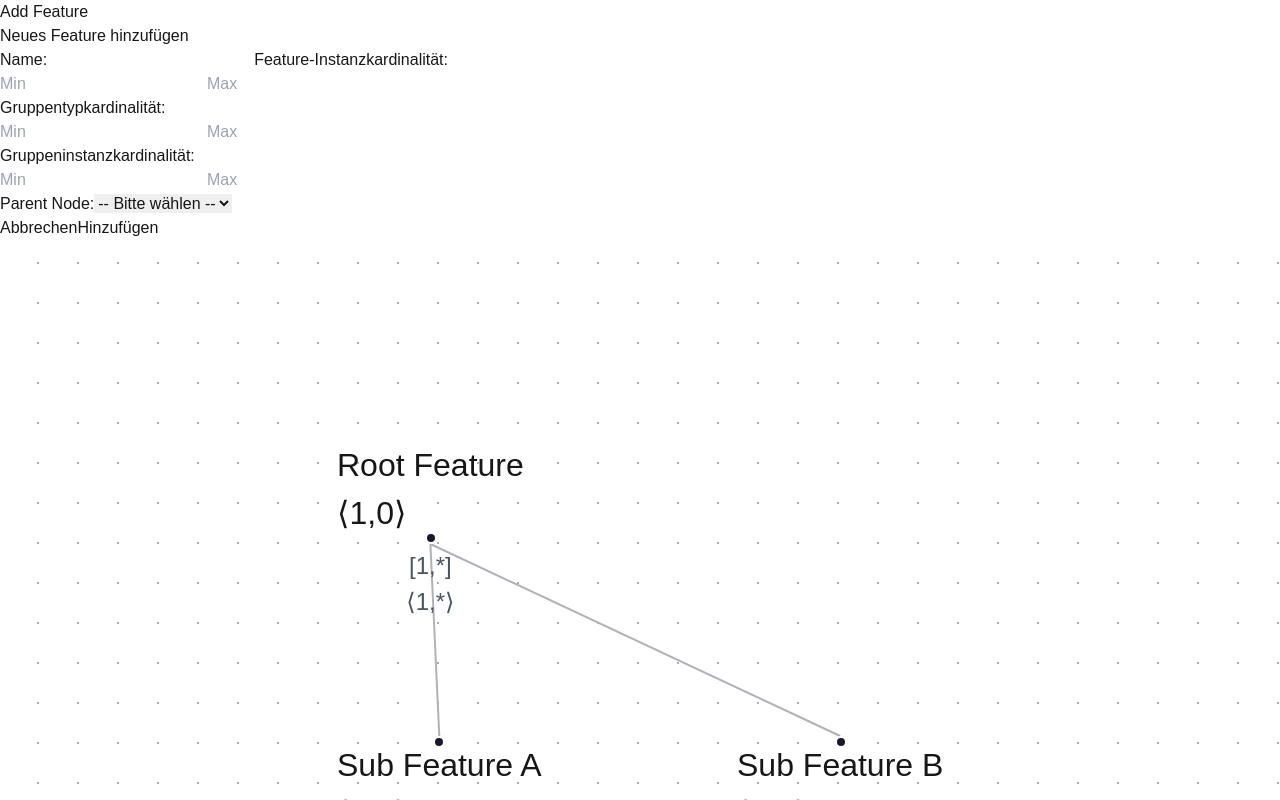
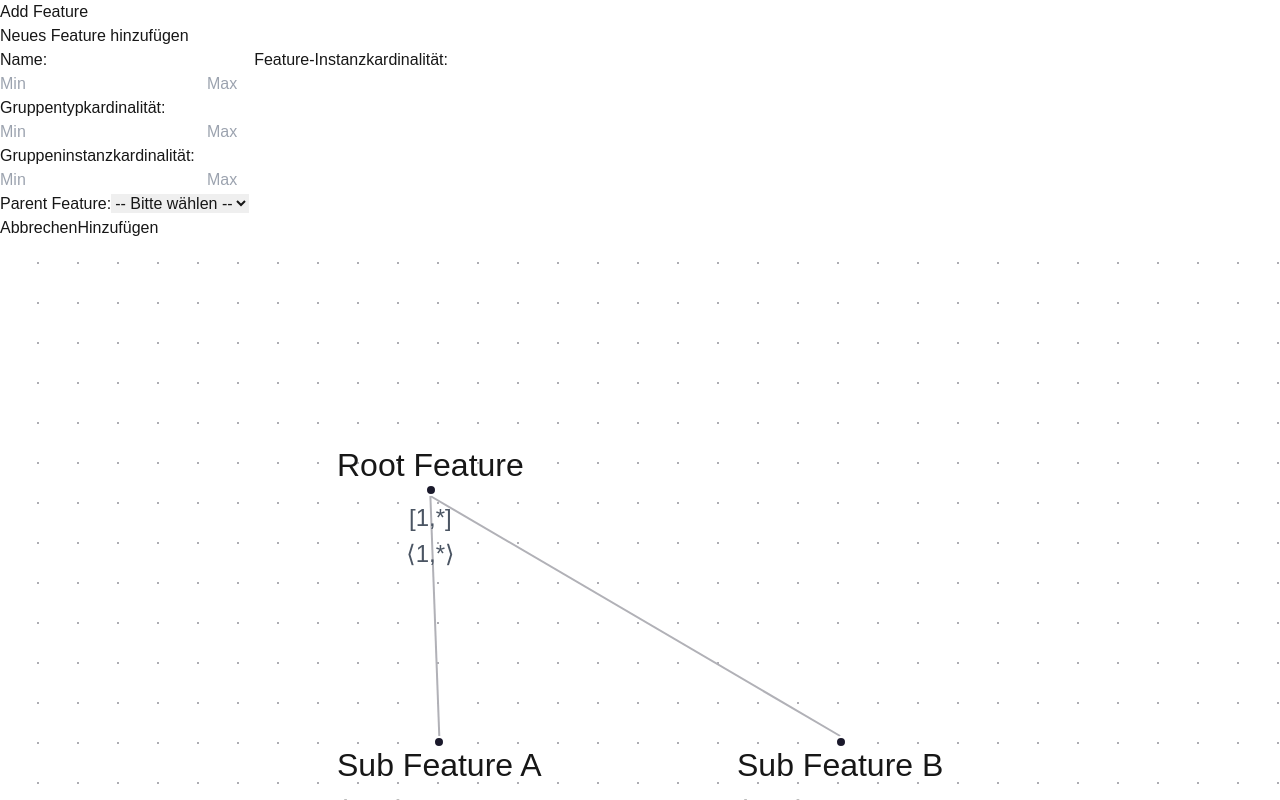
Before and after one commit to KIT-TVA/cfmtoolbox-webeditor, a Next.js app in the folder frontend/cfmtoolbox-webeditor/: page /editor in a window 1280 px wide. Both pictures are taken after a click on the button "Add Feature". Shown: the top 800 px of the page. Built offline with nearby package versions, Linux system fonts and the light colour scheme.

Commit message:
[Frontend] feature: modifidy node root, deleted nodetollbar, editing now is possible via same pop-up as adding

```diff
--- a/frontend/cfmtoolbox-webeditor/src/app/components/AddFeature.tsx
+++ b/frontend/cfmtoolbox-webeditor/src/app/components/AddFeature.tsx
@@ -1,5 +1,3 @@
-
-import { group } from "console";
 import React from "react";
 
 interface AddFeatureModalProps {
@@ -23,6 +21,10 @@ interface AddFeatureModalProps {
     parentId: string;
     setParentId: React.Dispatch<React.SetStateAction<string>>;
     nodes: any[];
+    onUpdateFeature?: () => void;
+    editMode?: boolean;
+    selectedNode?: any;
+    isRootNode?: boolean;
 }
 
 export default function AddFeatureModal({
@@ -46,13 +48,23 @@ export default function AddFeatureModal({
     parentId,
     setParentId,
     nodes,
+    onUpdateFeature,
+    editMode,
+    selectedNode,
+    isRootNode = false,
 }: AddFeatureModalProps) {
     if (!isOpen) return null;
+
+    if (selectedNode?.type === "root" && editMode) {
+        isRootNode = true;
+    }
 
     return (
         <div className="fixed inset-0 bg-black bg-opacity-50 flex justify-center items-center z-[9999]">
             <div className="bg-white p-6 rounded-xl w-96 shadow-lg z-[10000]">
-        <h2 className="text-xl font-semibold mb-4">Neues Feature hinzufügen</h2>
+                <h2 className="text-xl font-semibold mb-4">
+                    {editMode ? "Feature bearbeiten" : "Neues Feature hinzufügen"}
+                </h2>
 
                 <label className="block mb-2">Name:</label>
                 <input
@@ -61,10 +73,10 @@ export default function AddFeatureModal({
                     value={newFeatureName}
                     onChange={(e) => setNewFeatureName(e.target.value)}
                 />
-
+                {!isRootNode && (
+                    <>
                         <label className="block mb-2">Feature-Instanzkardinalität:</label>
-  <div className="flex gap-2">
-
+                        <div className="flex gap-2 mb-4">
                             <input
                                 type="text"
                                 className="w-1/2 border rounded p-2"
@@ -72,7 +84,7 @@ export default function AddFeatureModal({
                                 value={featureInstanceCardinalityMin}
                                 onChange={(e) => {
                                     const value = e.target.value;
-         if (/^\d*$/.test(value) || value === '*') {
+                                    if (/^\d*$/.test(value)) {
                                         setFeatureInstanceCardinalityMin(value);
                                     }
                                 }}
@@ -84,16 +96,16 @@ export default function AddFeatureModal({
                                 value={featureInstanceCardinalityMax}
                                 onChange={(e) => {
                                     const value = e.target.value;
-        if (/^\d*$/.test(value) || value === '*') {
+                                    if (/^\d*$/.test(value) || value === "*") {
                                         setFeatureInstanceCardinalityMax(value);
                                     }
                                 }}
                             />
-
                         </div>
+                    </>
+                )}
                 <label className="block mb-2">Gruppentypkardinalität:</label>
-  <div className="flex gap-2">
-
+                <div className="flex gap-2 mb-4">
                     <input
                         type="text"
                         className="w-1/2 border rounded p-2"
@@ -101,7 +113,7 @@ export default function AddFeatureModal({
                         value={groupTypeCardinalityMin}
                         onChange={(e) => {
                             const value = e.target.value;
-         if (/^\d*$/.test(value) || value === '*') {
+                            if (/^\d*$/.test(value)) {
                                 setGroupTypeCardinalityMin(value);
                             }
                         }}
@@ -113,16 +125,15 @@ export default function AddFeatureModal({
                         value={groupTypeCardinalityMax}
                         onChange={(e) => {
                             const value = e.target.value;
-        if (/^\d*$/.test(value) || value === '*') {
+                            if (/^\d*$/.test(value) || value === "*") {
                                 setGroupTypeCardinalityMax(value);
                             }
                         }}
                     />
+                </div>
 
-  </div>
                 <label className="block mb-2">Gruppeninstanzkardinalität:</label>
-  <div className="flex gap-2">
-
+                <div className="flex gap-2 mb-4">
                     <input
                         type="text"
                         className="w-1/2 border rounded p-2"
@@ -130,7 +141,7 @@ export default function AddFeatureModal({
                         value={groupInstanceCardinalityMin}
                         onChange={(e) => {
                             const value = e.target.value;
-         if (/^\d*$/.test(value) || value === '*') {
+                            if (/^\d*$/.test(value)) {
                                 setGroupInstanceCardinalityMin(value);
                             }
                         }}
@@ -142,40 +153,42 @@ export default function AddFeatureModal({
                         value={groupInstanceCardinalityMax}
                         onChange={(e) => {
                             const value = e.target.value;
-        if (/^\d*$/.test(value) || value === '*') {
+                            if (/^\d*$/.test(value) || value === "*") {
                                 setGroupInstanceCardinalityMax(value);
                             }
                         }}
                     />
-
                 </div>
-
-        <label className="block mb-2">Parent Node:</label>
+                {!isRootNode && (
+                    <>
+                        <label className="block mb-2">Parent Feature:</label>
                         <select
                             className="w-full border rounded p-2 mb-4"
                             value={parentId}
                             onChange={(e) => setParentId(e.target.value)}
                         >
                             <option value="">-- Bitte wählen --</option>
-          {nodes.map((node) => (
+                            {nodes
+                                .filter(node => !editMode || node.id !== selectedNode?.id)  // Filter raus, wenn editMode und node ist aktueller Node
+                                .map(node => (
                                     <option key={node.id} value={node.id}>
                                         {node.data.label}
                                     </option>
                                 ))}
                         </select>
+                    </>
+                )}
+
 
                 <div className="flex justify-end gap-2">
-          <button
-            className="bg-gray-300 px-4 py-2 rounded"
-            onClick={onClose}
-          >
+                    <button className="bg-gray-300 px-4 py-2 rounded" onClick={onClose}>
                         Abbrechen
                     </button>
                     <button
                         className="bg-blue-600 text-white px-4 py-2 rounded"
-            onClick={onAddFeature}
+                        onClick={editMode ? onUpdateFeature : onAddFeature}
                     >
-            Hinzufügen
+                        {editMode ? "Speichern" : "Hinzufügen"}
                     </button>
                 </div>
             </div>
--- a/frontend/cfmtoolbox-webeditor/src/app/components/RootNode.tsx
+++ b/frontend/cfmtoolbox-webeditor/src/app/components/RootNode.tsx
@@ -3,8 +3,8 @@ import { Handle, Position, NodeToolbar } from "@xyflow/react";
 
 type RootNodeData = {
   label: string;
-  featureInstanceCardinalityMin: string;
-  featureInstanceCardinalityMax: string;
+ // featureInstanceCardinalityMin: string;
+//  featureInstanceCardinalityMax: string;
   forceToolbarVisible: boolean;
   showGroupArc: boolean;
   groupTypeCardinalityMin?: string;
@@ -18,19 +18,22 @@ const RootNode = ({ data }: { data: RootNodeData }) => {
   const width = 160;
   const arcHeight = 30;
 
-  const handleLabelChange = (e: React.ChangeEvent<HTMLInputElement>) => {
+ /* const handleLabelChange = (e: React.ChangeEvent<HTMLInputElement>) => {
     setLabel(e.target.value);
     data.label = e.target.value;
-  };
+  };*/
 
   return (
     <div className="p-2 border-2 rounded-lg shadow bg-white">
       <div className="font-bold text-blue-700">{data.label}</div>
-      {data.featureInstanceCardinalityMin !== undefined && data.featureInstanceCardinalityMax !== undefined && (
-        <div className="text-xs text-gray-600">
-          ⟨{data.featureInstanceCardinalityMin},{data.featureInstanceCardinalityMax}⟩
-        </div>
-      )}
+      {/*{data.featureInstanceCardinalityMin !== "" &&
+        data.featureInstanceCardinalityMax !== "" && (
+          <div className="text-xs text-gray-600">
+            ⟨{data.featureInstanceCardinalityMin},
+            {data.featureInstanceCardinalityMax}⟩
+          </div>
+        )}*/}
+
       <Handle type="source" position={Position.Bottom} />
       {data.showGroupArc && (
         <svg
@@ -63,10 +66,22 @@ const RootNode = ({ data }: { data: RootNodeData }) => {
           color: "#4B5563",
         }}
       >
-        <div>[{data.groupTypeCardinalityMin},{data.groupTypeCardinalityMax}]</div>
-        <div>⟨{data.groupInstanceCardinalityMin},{data.groupInstanceCardinalityMax}⟩</div>
+         {data.groupTypeCardinalityMin !== "" &&
+          data.groupTypeCardinalityMax !== "" && (
+            <div>
+              [{data.groupTypeCardinalityMin},{data.groupTypeCardinalityMax}]
+            </div>
+          )}
+
+        {data.groupInstanceCardinalityMin !== "" &&
+          data.groupInstanceCardinalityMax !== "" && (
+            <div>
+              ⟨{data.groupInstanceCardinalityMin},
+              {data.groupInstanceCardinalityMax}⟩
+            </div>
+          )}
       </div>
-      <NodeToolbar className="feature_toolbar"
+      {/*<NodeToolbar className="feature_toolbar"
         isVisible={data.forceToolbarVisible || undefined}
         position={Position.Left}
       >
@@ -76,7 +91,7 @@ const RootNode = ({ data }: { data: RootNodeData }) => {
           onChange={handleLabelChange}
           className="feature_toolbar_input"
         />
-      </NodeToolbar>
+      </NodeToolbar>*/}
     </div>
   );
 };
--- a/frontend/cfmtoolbox-webeditor/src/app/feature-model-reactflow.tsx
+++ b/frontend/cfmtoolbox-webeditor/src/app/feature-model-reactflow.tsx
@@ -10,6 +10,9 @@ import {
   Connection,
   useNodesState,
   useEdgesState,
+  NodeChange,
+  applyNodeChanges,
+  NodeMouseHandler,
 } from "@xyflow/react";
 import "@xyflow/react/dist/style.css";
 
@@ -33,19 +36,19 @@ const initialNodes = [
     id: "1",
     type: "root",
     position: { x: 100, y: 100 },
-    data: { label: "Root Feature", featureInstanceCardinalityMin: "1", featureInstanceCardinalityMax: "0", showGroupArc: false, groupTypeCardinalityMin: "1", groupTypeCardinalityMax: "*", groupInstanceCardinalityMin: "1", groupInstanceCardinalityMax: "*"},
+    data: { label: "Root Feature", featureInstanceCardinalityMin: "1", featureInstanceCardinalityMax: "0", showGroupArc: false, groupTypeCardinalityMin: "1", groupTypeCardinalityMax: "*", groupInstanceCardinalityMin: "1", groupInstanceCardinalityMax: "*", parentId: "0" },
   },
   {
     id: "2",
     type: "feature",
     position: { x: 100, y: 250 },
-    data: { label: "Sub Feature A", featureInstanceCardinalityMin: "1", featureInstanceCardinalityMax: "0", showGroupArc: false, groupTypeCardinalityMin: "1", groupTypeCardinalityMax: "*", groupInstanceCardinalityMin: "1", groupInstanceCardinalityMax: "*" },
+    data: { label: "Sub Feature A", featureInstanceCardinalityMin: "1", featureInstanceCardinalityMax: "0", showGroupArc: false, groupTypeCardinalityMin: "1", groupTypeCardinalityMax: "*", groupInstanceCardinalityMin: "1", groupInstanceCardinalityMax: "*", parentId: "1" },
   },
   {
     id: "3",
     type: "feature",
     position: { x: 300, y: 250 },
-    data: { label: "Sub Feature B", featureInstanceCardinalityMin: "1", featureInstanceCardinalityMax: "0", showGroupArc: false, groupTypeCardinalityMin: "1", groupTypeCardinalityMax: "*", groupInstanceCardinalityMin: "1", groupInstanceCardinalityMax: "*" },
+    data: { label: "Sub Feature B", featureInstanceCardinalityMin: "1", featureInstanceCardinalityMax: "0", showGroupArc: false, groupTypeCardinalityMin: "1", groupTypeCardinalityMax: "*", groupInstanceCardinalityMin: "1", groupInstanceCardinalityMax: "*", parentId: "1" },
   },
 ];
 
@@ -78,7 +81,8 @@ export default function FeatureModelEditor() {
   const [groupInstanceCardinalityMin, setGroupInstanceCardinalityMin] = useState('');
   const [groupInstanceCardinalityMax, setGroupInstanceCardinalityMax] = useState('');
   const [parentId, setParentId] = useState('');
-
+  const [editMode, setEditMode] = useState(false);
+  const [selectedNode, setSelectedNode] = useState<any>(null);
 
   const onConnect = useCallback(
     (params: Connection) =>
@@ -91,11 +95,13 @@ export default function FeatureModelEditor() {
   const handleAddFeature = () => {
     //if (!newFeatureName || !parentId) return alert("Name und Parent müssen angegeben sein.");
     const newId = `${nodes.length + 1}`;
-
+    const parentnode = nodes.find((n) => n.id === parentId);
+    const positionX = (parentnode?.position.x || 100)
+    const positionY = (parentnode?.position.y || 0) + 150; // Position below the parent node
     const newNode = {
       id: newId,
-      data: { label: `${newFeatureName}`, featureInstanceCardinalityMin: `${featureInstanceCardinalityMin}`, featureInstanceCardinalityMax: `${featureInstanceCardinalityMax}`, showGroupArc: false, groupTypeCardinalityMin: `${groupTypeCardinalityMin}`, groupTypeCardinalityMax: `${groupTypeCardinalityMax}`, groupInstanceCardinalityMin: `${groupInstanceCardinalityMin}`, groupInstanceCardinalityMax: `${groupInstanceCardinalityMax}` },
-      position: { x: Math.random() * 250, y: Math.random() * 250 },
+      data: { label: `${newFeatureName}`, featureInstanceCardinalityMin: `${featureInstanceCardinalityMin}`, featureInstanceCardinalityMax: `${featureInstanceCardinalityMax}`, showGroupArc: false, groupTypeCardinalityMin: `${groupTypeCardinalityMin}`, groupTypeCardinalityMax: `${groupTypeCardinalityMax}`, groupInstanceCardinalityMin: `${groupInstanceCardinalityMin}`, groupInstanceCardinalityMax: `${groupInstanceCardinalityMax}`, parentId: `${parentId}` },
+      position: { x: positionX, y: positionY },
       type: 'feature',
     };
 
@@ -124,20 +130,117 @@ export default function FeatureModelEditor() {
     setParentId('');
   };
 
+  const handleNodeClick: NodeMouseHandler<any> = (event, node) => {
+    setNewFeatureName(node.data.label);
+    setFeatureInstanceCardinalityMin(node.data.featureInstanceCardinalityMin);
+    setFeatureInstanceCardinalityMax(node.data.featureInstanceCardinalityMax);
+    setGroupTypeCardinalityMin(node.data.groupTypeCardinalityMin || "");
+    setGroupTypeCardinalityMax(node.data.groupTypeCardinalityMax || "");
+    setGroupInstanceCardinalityMin(node.data.groupInstanceCardinalityMin || "");
+    setGroupInstanceCardinalityMax(node.data.groupInstanceCardinalityMax || "");
+    setParentId(node.data.parentId || "");
+
+    setSelectedNode(node);
+    setEditMode(true);
+    setIsModalOpen(true);
+
+  };
+  const handleUpdateFeature = () => {
+    if (!selectedNode) return;
+
+    setNodes((prevNodes) =>
+      prevNodes.map((node) =>
+        node.id === selectedNode.id
+          ? {
+            ...node,
+            data: {
+              ...node.data,
+              label: newFeatureName,
+              featureInstanceCardinalityMin,
+              featureInstanceCardinalityMax,
+              groupTypeCardinalityMin,
+              groupTypeCardinalityMax,
+              groupInstanceCardinalityMin,
+              groupInstanceCardinalityMax,
+              parentId,
+            },
+          }
+          : node
+      )
+    );
+
+    setEdges((prevEdges) => {
+      // Entferne alte Kante(n) zu dieser Node
+      const edgesWithoutOld = prevEdges.filter(
+        (e) => e.target !== selectedNode.id
+      );
+
+      // Falls ein neuer Parent gesetzt wurde, füge neue Kante hinzu
+      if (parentId) {
+        return [
+          ...edgesWithoutOld,
+          {
+            id: `${parentId}-${selectedNode.id}`,
+            source: parentId,
+            target: selectedNode.id,
+            type: "edge",
+            data: {
+              cardinality: '1..n',
+            },
+          },
+        ];
+      }
+
+      return edgesWithoutOld;
+    });
+
+    setIsModalOpen(false);
+    setEditMode(false);
+    setSelectedNode(selectedNode);
+
+    // Reset Form
+    setNewFeatureName('');
+    setFeatureInstanceCardinalityMin('');
+    setFeatureInstanceCardinalityMax('');
+    setGroupTypeCardinalityMax('');
+    setGroupTypeCardinalityMin('');
+    setGroupInstanceCardinalityMin('');
+    setGroupInstanceCardinalityMax('');
+    setParentId('');
+  };
+
+  const openAddFeatureModal = () => {
+    // Formulardaten zurücksetzen
+    setNewFeatureName('');
+    setFeatureInstanceCardinalityMin('');
+    setFeatureInstanceCardinalityMax('');
+    setGroupTypeCardinalityMin('');
+    setGroupTypeCardinalityMax('');
+    setGroupInstanceCardinalityMin('');
+    setGroupInstanceCardinalityMax('');
+    setParentId('');
+
+    setEditMode(false);
+    setSelectedNode(null);
+    setIsModalOpen(true);
+  };
 
 
 
   return (
     <div style={{ width: "100%", height: "100vh" }}>
       <button
-        onClick={() => setIsModalOpen(true)}
+        onClick={openAddFeatureModal}
         className="m-2 px-4 py-1 bg-blue-600 text-white rounded"
       >
         Add Feature
       </button>
       <AddFeatureModal
         isOpen={isModalOpen}
-        onClose={() => setIsModalOpen(false)}
+        onClose={() => {
+          setIsModalOpen(false);
+          setEditMode(false);
+        }}
         onAddFeature={handleAddFeature}
         newFeatureName={newFeatureName}
         setNewFeatureName={setNewFeatureName}
@@ -155,7 +258,10 @@ export default function FeatureModelEditor() {
         setGroupInstanceCardinalityMax={setGroupInstanceCardinalityMax}
         parentId={parentId}
         setParentId={setParentId}
+        editMode={editMode}
+        onUpdateFeature={handleUpdateFeature}
         nodes={nodes}
+        selectedNode={selectedNode}
       />
       <ReactFlowProvider>
         <ReactFlow
@@ -167,6 +273,7 @@ export default function FeatureModelEditor() {
           nodeTypes={nodeTypes}
           edgeTypes={edgeTypes}
           fitView
+          onNodeClick={handleNodeClick}
         >
           <MiniMap />
           <Controls />
```
Also changed, not shown: frontend/cfmtoolbox-webeditor/src/app/components/FeatureNode.tsx (+32 -14 lines). Lines whose indentation alone changed are shown as unchanged.
